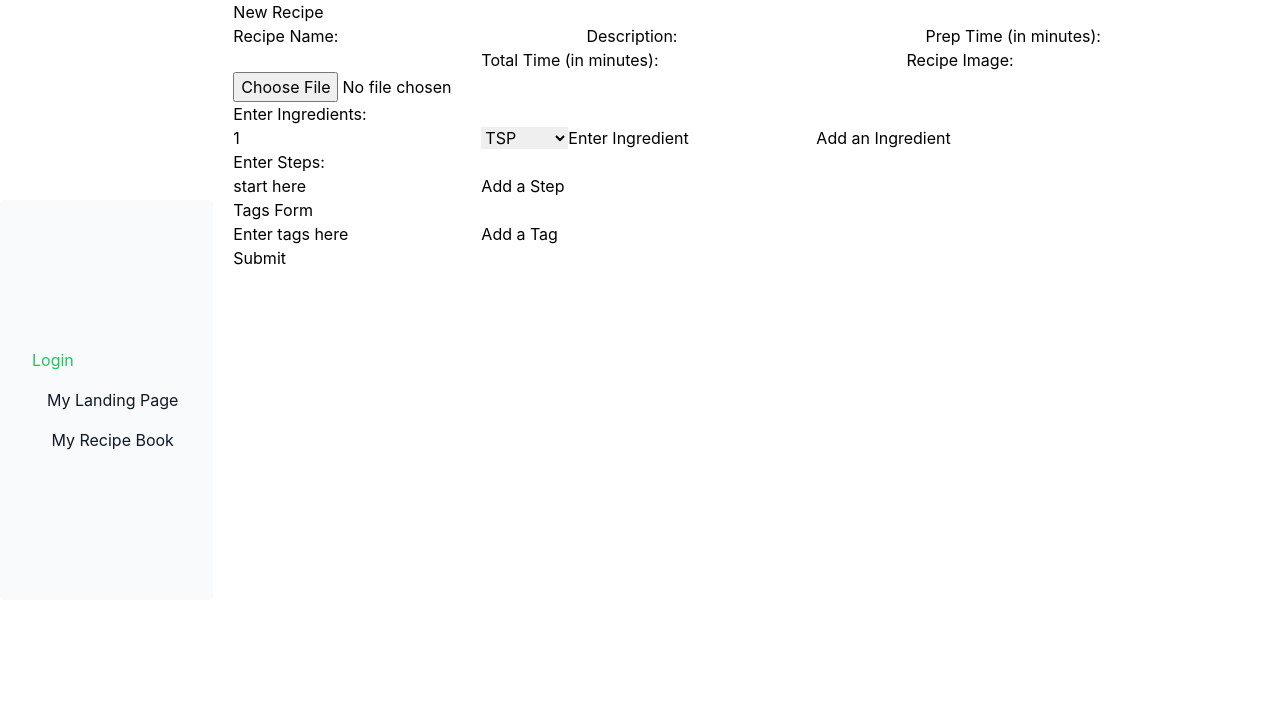
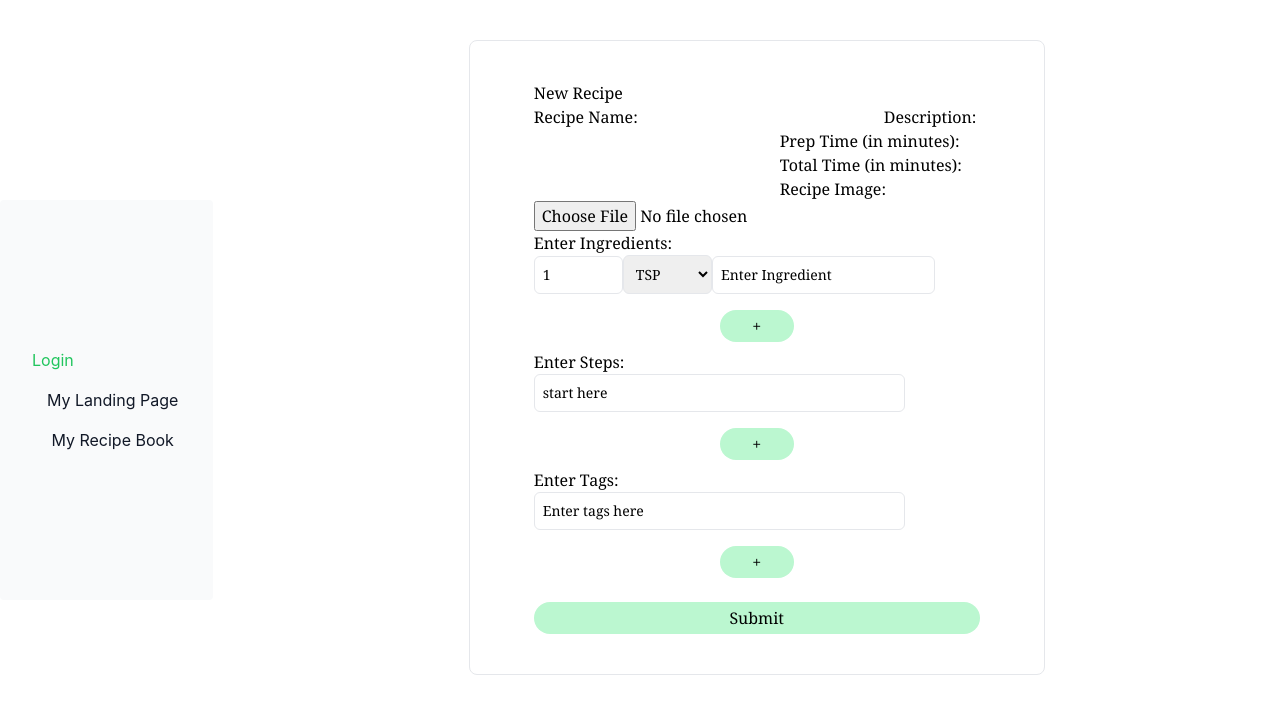
Before and after one commit to jlswift2/swift-final-project, a React (Create React App) app in the folder client/: page /recipes/new in a window 1280 px wide. Shown: the top 714 px of the page. Built offline with nearby package versions, Linux system fonts and the light colour scheme; no server answers.

Commit message:
Add styling for NewRecipe

```diff
--- a/client/src/components/IngredientsForm.js
+++ b/client/src/components/IngredientsForm.js
@@ -20,13 +20,14 @@ function IngredientsForm({ ingredients, handleIngredientChange, handleIngredient
             {ingredients.map((singleIngredient, index) => (
                 <div key={index}>
                     <input
+                        className="font-serif w-1/5 p-2 text-primary border rounded-md outline-none text-sm transition duration-150 ease-in-out mb-4"
                         type="text"
                         name="quantity"
                         value={singleIngredient.quantity}
                         onChange={(e) => onIngredientChange(e, index)}
                         required
                     />
-                    <select name="measurement" onChange={(e) => onIngredientChange(e, index)}>
+                    <select className="font-serif w-1/5 p-2 text-primary border rounded-md outline-none text-sm transition duration-150 ease-in-out mb-4" name="measurement" onChange={(e) => onIngredientChange(e, index)}>
                         <option value="TSP">TSP</option>
                         <option value="TBSP">TBSP</option>
                         <option value="FL OZ">FL OZ</option>
@@ -46,23 +47,26 @@ function IngredientsForm({ ingredients, handleIngredientChange, handleIngredient
                         <option value=""></option>
                     </select>
                     <input
+                        className="font-serif w-1/2 p-2 text-primary border rounded-md outline-none text-sm transition duration-150 ease-in-out mb-4"
                         type="text"
                         name="ingredient"
                         value={singleIngredient.ingredient}
                         onChange={(e) => onIngredientChange(e, index)}
                         required
                     />
+                    {ingredients.length > 1 &&
+                        <button type="button" className="font-serif w-1/8 text-center py-1 px-2 font-bold text-3xl text-red-200 hover:text-red-500 transition duration-300 ease-in-out" onClick={() => handleRemove(index)}>
+                            <span>-</span>
+                        </button>
+                    }
                     {ingredients.length - 1 === index &&
                     (
-                        <button type="button" onClick={handleAdd}>
-                            <span>Add an Ingredient</span>
-                        </button>
+                        <div className="flex">
+                            <button type="button" className="m-auto font-serif w-1/6 text-center py-1 px-2 bg-green-200 rounded-full text-base hover:bg-green-400 transition duration-300 ease-in-out" onClick={handleAdd}>
+                                <span>+</span>
+                            </button>
+                        </div>
                     )}
-                    {ingredients.length > 1 &&
-                        <button type="button" onClick={() => handleRemove(index)}>
-                            <span>Remove</span>
-                        </button>
-                    }
                 </div>
             ))}
         </div>
--- a/client/src/components/Steps.js
+++ b/client/src/components/Steps.js
@@ -14,28 +14,31 @@ function Steps({ steps, handleStepChange, handleStepAdd, handleStepRemove }) {
         handleStepRemove(index)
     }
     return (
-        <div>
+        <div className="mt-2">
             <label htmlFor="steps">Enter Steps:</label>
             {steps.map((value, index) => (
                 <div key={index}>
                     <input
+                        className="font-serif w-5/6 p-2 text-primary border rounded-md outline-none text-sm transition duration-150 ease-in-out mb-4"
                         type="text"
                         name="step"
                         value={value}
                         onChange={(e) => onStepChange(e, index)}
                         required
                     />
+                    {steps.length > 1 &&
+                    (
+                        <button className="font-serif w-1/8 text-center px-2 font-bold text-3xl text-red-200 hover:text-red-500 transition duration-300 ease-in-out" type="button" onClick={() => handleRemove(index)}>
+                            <span>-</span>
+                        </button>
+                    )}
                     {steps.length - 1 === index &&
                     (
-                        <button type="button" onClick={handleAdd}>
-                            <span>Add a Step</span>
-                        </button>
-                    )}
-                    {steps.length > 1 &&
-                    (
-                        <button type="button" onClick={() => handleRemove(index)}>
-                            <span>Remove</span>
-                        </button>
+                        <div className="flex">
+                            <button type="button" className="m-auto font-serif w-1/6 text-center py-1 px-2 bg-green-200 rounded-full text-base hover:bg-green-400 transition duration-300 ease-in-out"  onClick={handleAdd}>
+                                <span>+</span>
+                            </button>
+                        </div>
                     )}
                 </div>
             ))}
--- a/client/src/components/TagsForm.js
+++ b/client/src/components/TagsForm.js
@@ -15,29 +15,32 @@ function TagsForm({ tags, handleTagChange, handleTagAdd, handleTagRemove}) {
     }
 
     return (
-        <div>
-            Tags Form
+        <div className="mt-2">
+            <label htmlFor="tags">Enter Tags:</label>
             <form>
                 {tags.map((value, index) => (
                     <div key={index}>
                         <input
+                            className="font-serif w-5/6 p-2 text-primary border rounded-md outline-none text-sm transition duration-150 ease-in-out mb-4"
                             type="text"
                             name="tag"
                             value={value}
                             onChange={(e) => onChange(e, index)}
                             required
                         />
+                        {tags.length > 1 &&
+                        (
+                            <button type="button" className="font-serif w-1/8 text-center px-2 font-bold text-3xl text-red-200 hover:text-red-500 transition duration-300 ease-in-out" onClick={() => handleRemove(index)}>
+                                <span>-</span>
+                            </button>
+                        )}
                         {tags.length - 1 === index &&
                         (
-                            <button type="button" onClick={handleAdd}>
-                                <span>Add a Tag</span>
-                            </button>
-                        )}
-                        {tags.length > 1 &&
-                        (
-                            <button type="button" onClick={() => handleRemove(index)}>
-                                <span>Remove</span>
-                            </button>
+                            <div className="flex">
+                                <button type="button" className="m-auto font-serif w-1/6 text-center py-1 px-2 bg-green-200 rounded-full text-base hover:bg-green-400 transition duration-300 ease-in-out" onClick={handleAdd}>
+                                    <span>+</span>
+                                </button>
+                            </div>
                         )}
                     </div>
                     ))}
--- a/client/src/pages/NewRecipe.js
+++ b/client/src/pages/NewRecipe.js
@@ -100,7 +100,7 @@ function NewRecipe({ user }) {
     }
 
     return(
-        <div>
+        <div className='w-full max-w-xl m-auto mt-10 bg-white rounded-lg border border-primaryBorder shadow-default py-10 px-16 font-serif'>
             <NewRecipeForm
                 formData={formData}
                 handleFormChange={handleFormChange}
@@ -124,7 +124,7 @@ function NewRecipe({ user }) {
                 handleTagAdd={handleTagAdd}
                 handleTagRemove={handleTagRemove}
             />
-            <button type="submit" onClick={onSubmit}>Submit</button>
+            <button type="submit" className="m-auto font-serif w-full text-center py-1 px-2 mt-6 bg-green-200 rounded-full text-base hover:bg-green-400 transition duration-300 ease-in-out" onClick={onSubmit}>Submit</button>
         </div>
     )
 }
```
